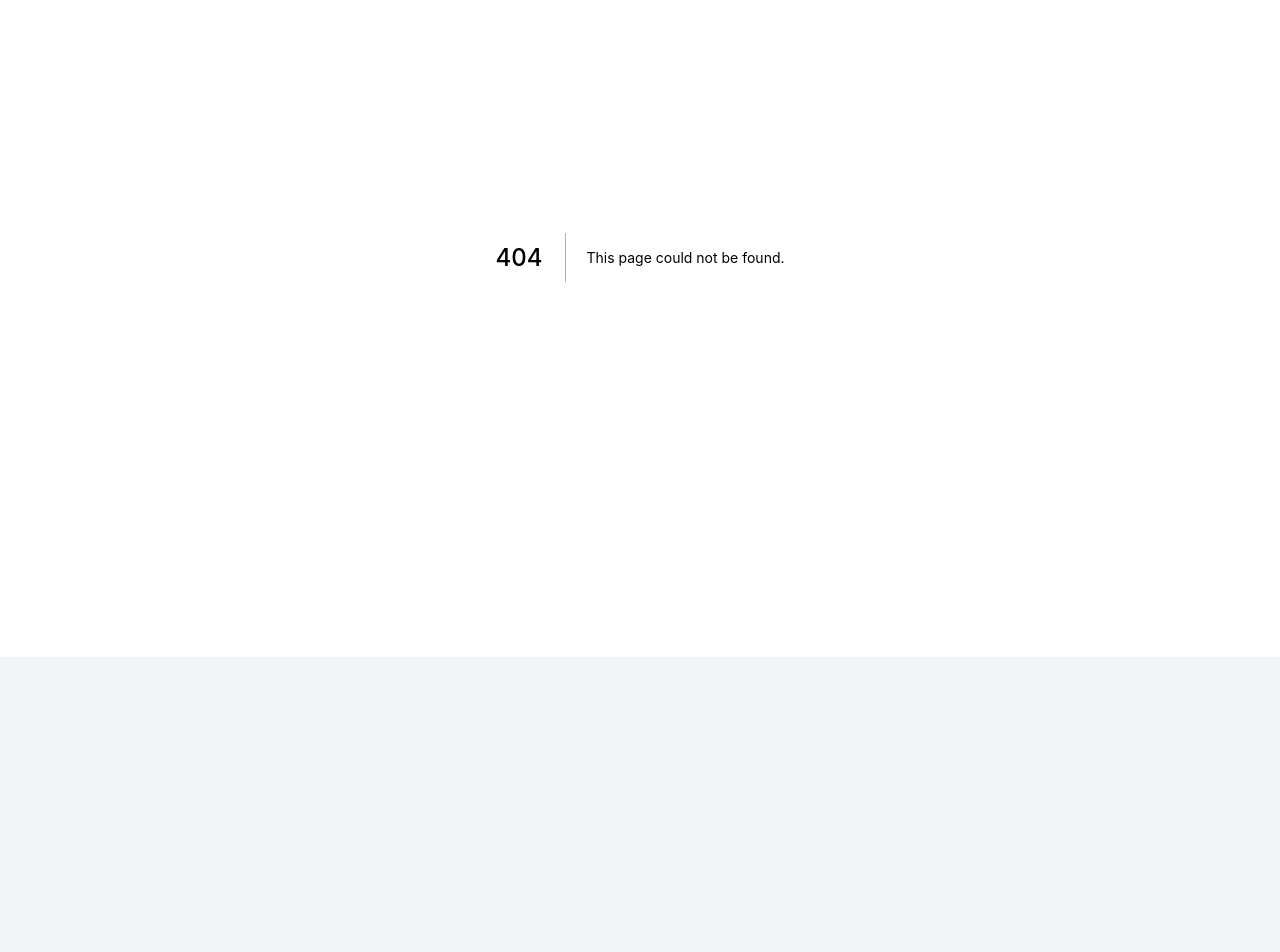
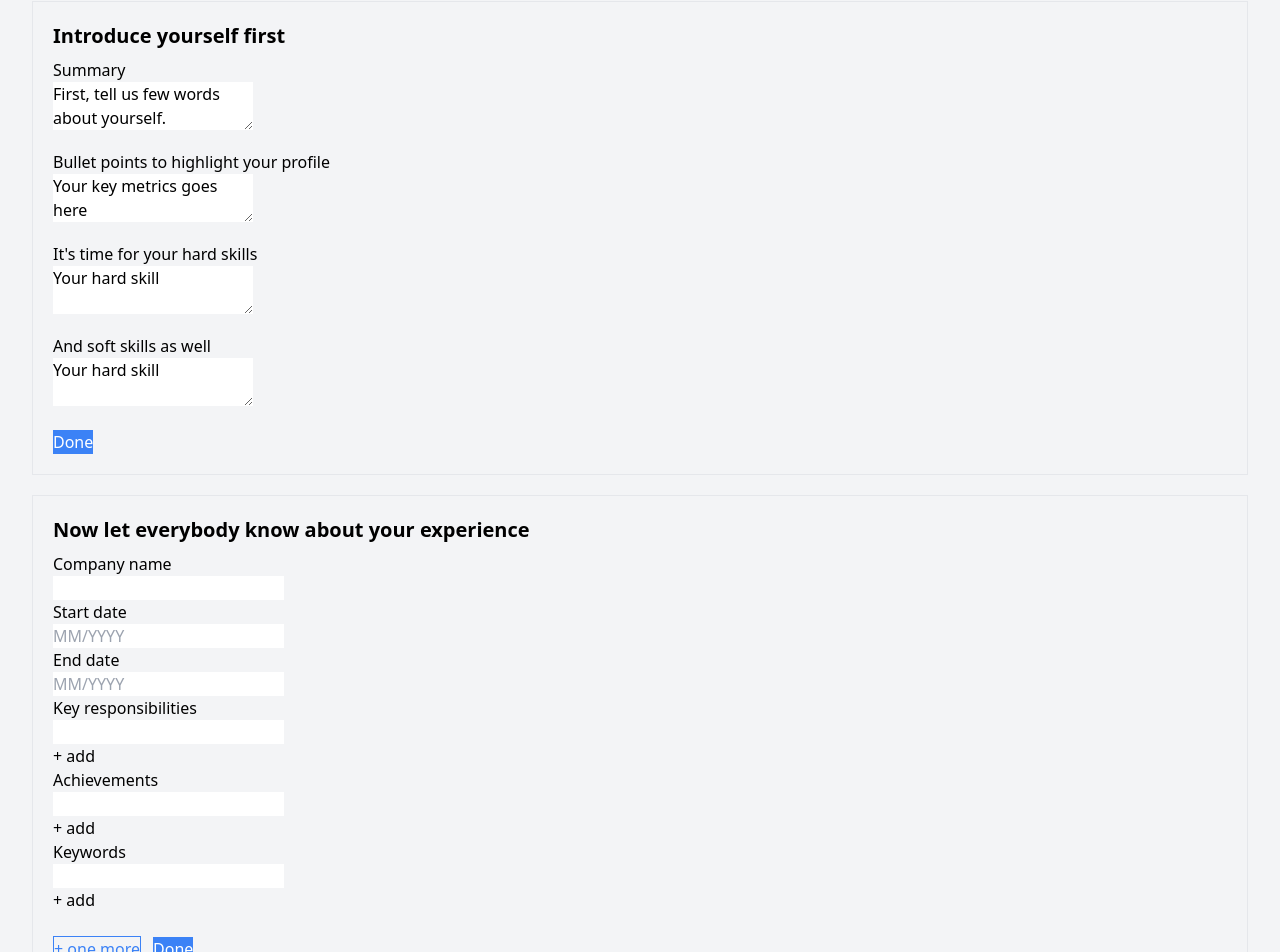
Before and after one commit to thewebwelost/outerview, a Next.js app: page /addProfile in a window 1280 px wide. Before the commit this address had no page. Shown: the part 143-1095 px from the top of the page. Before the commit the page ends 800 px from the top, so only its background shows below. Built offline with nearby package versions, Linux system fonts and the light colour scheme.

Commit message:
new profile first look

```diff
--- /dev/null
+++ b/pages/addProfile.tsx
@@ -0,0 +1,197 @@
+import type { NextPage } from 'next';
+import Layout from '../components/Layout';
+
+const CreateUser: NextPage = () => {
+  return (
+    <div>
+      <Layout>
+        <>
+          <h1 className="text-3xl font-bold underline">New Profile</h1>
+
+          <div className="p-5 mt-5 border">
+            <h2 className="text-xl font-bold mb-2">Introduce yourself first</h2>
+
+            <label className="block">
+              Summary
+              <textarea
+                className="block"
+                defaultValue={'First, tell us few words about yourself.'}
+              />
+            </label>
+
+            <label className="block mt-5">
+              Bullet points to highlight your profile
+              <textarea
+                className="block"
+                defaultValue={'Your key metrics goes here'}
+              />
+            </label>
+
+            <label className="block mt-5">
+              It&apos;s time for your hard skills
+              <textarea className="block" defaultValue={'Your hard skill'} />
+            </label>
+
+            <label className="block mt-5">
+              And soft skills as well
+              <textarea className="block" defaultValue={'Your hard skill'} />
+            </label>
+            <br />
+            <button className="text-white bg-blue-500">Done</button>
+          </div>
+
+          <div className="p-5 mt-5 border">
+            <h2 className="text-xl font-bold mb-2">
+              Now let everybody know about your experience
+            </h2>
+
+            <label className="block">
+              Company name
+              <input className="block" />
+            </label>
+
+            <label className="block">
+              Start date
+              <input className="block" placeholder={'MM/YYYY'} />
+            </label>
+
+            <label className="block">
+              End date
+              <input className="block" placeholder={'MM/YYYY'} />
+            </label>
+
+            <label className="block">
+              Key responsibilities
+              <input className="block" />
+              <button>+ add</button>
+            </label>
+
+            <label className="block">
+              Achievements
+              <input className="block" />
+              <button>+ add</button>
+            </label>
+
+            <label className="block">
+              Keywords
+              <input className="block" />
+              <button>+ add</button>
+            </label>
+            <br />
+            <button className="text-blue-500 border border-blue-500 mr-3">
+              + one more
+            </button>
+            <button className="text-white bg-blue-500">Done</button>
+          </div>
+
+          <div className="p-5 mt-5 border">
+            <h2 className="text-xl font-bold mb-2">Your education</h2>
+
+            <label className="block">
+              Institution name
+              <input className="block" />
+            </label>
+
+            <label className="block">
+              Start date
+              <input className="block" placeholder={'MM/YYYY'} />
+            </label>
+
+            <label className="block">
+              End date
+              <input className="block" placeholder={'MM/YYYY'} />
+            </label>
+
+            <label className="block">
+              Degree
+              <input className="block" />
+            </label>
+
+            <label className="block mt-5">
+              additional information
+              <textarea
+                className="block"
+                defaultValue={'Teams, Wins, Positions'}
+              />
+            </label>
+
+            <br />
+            <button className="text-blue-500 border border-blue-500 mr-3">
+              + one more
+            </button>
+            <button className="text-white bg-blue-500">Done</button>
+          </div>
+
+          <div className="p-5 mt-5 border">
+            <h2 className="text-xl font-bold mb-2">Achievements</h2>
+
+            <label className="block">
+              Title
+              <input className="block" />
+            </label>
+
+            <label className="block mt-5">
+              Descripton
+              <textarea
+                className="block"
+                defaultValue={'Teams, Wins, Positions'}
+              />
+            </label>
+
+            <br />
+            <button className="text-blue-500 border border-blue-500 mr-3">
+              + one more
+            </button>
+            <button className="text-white bg-blue-500">Done</button>
+          </div>
+
+          <div className="p-5 mt-5 border">
+            <h2 className="text-xl font-bold mb-2">Contact information</h2>
+
+            <label className="block">
+              Country
+              <input className="block" />
+            </label>
+
+            <label className="block">
+              City
+              <input className="block" />
+            </label>
+
+            <label className="block">
+              State
+              <input className="block" />
+            </label>
+
+            <label className="block">
+              Email
+              <input className="block" />
+            </label>
+
+            <label className="block">
+              Website
+              <input className="block" />
+            </label>
+
+            <div>
+              Social urls:
+              <label className="block">
+                Title
+                <input className="block" />
+              </label>
+              <label className="block">
+                Url
+                <input className="block" />
+              </label>
+              <button>+ add</button>
+            </div>
+
+            <button className="text-white bg-blue-500">Done</button>
+          </div>
+        </>
+      </Layout>
+    </div>
+  );
+};
+
+export default CreateUser;
--- a/pages/createUser.tsx
+++ /dev/null
@@ -1,14 +0,0 @@
-import type { NextPage } from 'next';
-import Layout from '../components/Layout';
-
-const CreateUser: NextPage = () => {
-  return (
-    <div>
-      <Layout>
-        <h1 className="text-3xl font-bold underline">Some landing</h1>
-      </Layout>
-    </div>
-  );
-};
-
-export default CreateUser;
--- a/pages/dashboard.tsx
+++ b/pages/dashboard.tsx
@@ -1,4 +1,5 @@
 import type { NextPage } from 'next';
+import Link from 'next/link';
 import Layout from '../components/Layout';
 
 const Dashboard: NextPage = () => {
@@ -31,6 +32,7 @@ const Dashboard: NextPage = () => {
               </a>
             </div>
 
+            <Link href={'/addProfile'}>
               <a
                 className={
                   'flex justify-center items-center p-3 mr-5 text-blue-500 underline border rounded-md cursor-pointer'
@@ -38,6 +40,7 @@ const Dashboard: NextPage = () => {
               >
                 + add profile
               </a>
+            </Link>
           </div>
 
           <br />
```
Also changed, not shown: pages/addApplication.tsx (renamed from pages/newApplication.tsx). Lines whose indentation alone changed are shown as unchanged.
